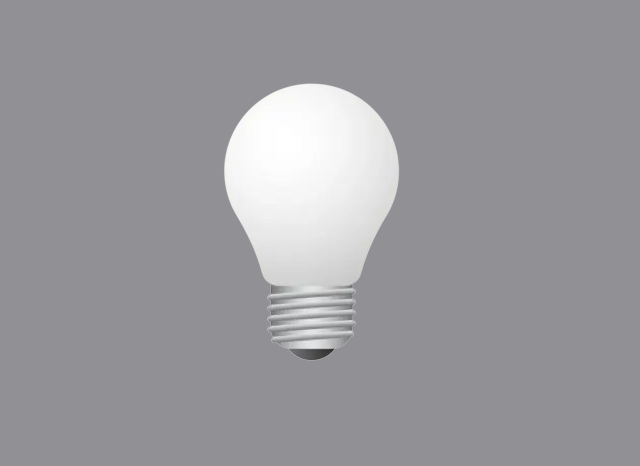
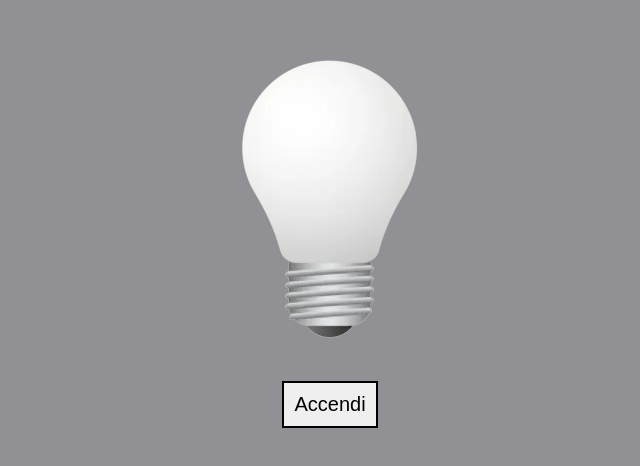
Before and after one commit to palascinochristian/js-dom-1, a plain HTML site: page index.html in a window 1280 px wide. Shown: the part 178-644 px from the top of the page, without its empty margins (310-950 px from the left). Drawn offline with Linux system fonts and the light colour scheme.

Commit message:
feat: added on/off button

```diff
--- a/css/style.css
+++ b/css/style.css
@@ -6,6 +6,7 @@
     padding: 0;
     margin: 0;
 }
+
 
 body {
     background-color: #909095;
@@ -16,4 +17,18 @@ main{
     justify-content:  center;
     align-items: center;
     height: 100vh;
+    flex-direction: column;
 }
+#bulb{
+    margin-left: 2.1875rem;
+}
+.btn-on-off{
+    padding: .625rem;
+    border: .125rem solid #000;
+    cursor: pointer;
+    font-size: 1.25rem;
+}
+
+.btn-on-off:hover{
+    background-color: beige;
+}
--- a/index.html
+++ b/index.html
@@ -9,6 +9,7 @@
 <body>
     <main>
         <div class="lightbulb"><img id="bulb" src="img/white_lamp.png" alt="Bulb Off"></div>
+        <div><button class="btn-on-off"> Accendi</button></div>
     </main>
     <script src="js/script.js"></script>
 </body>
```
